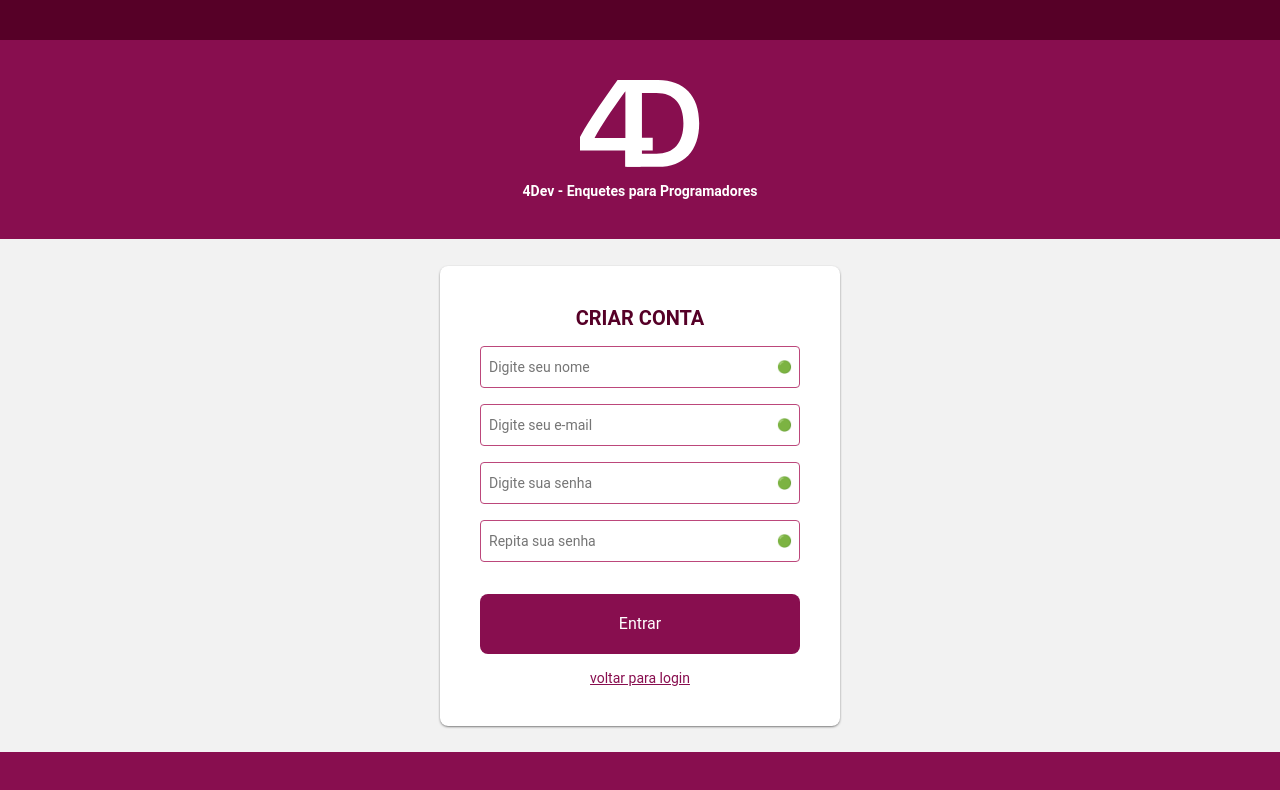
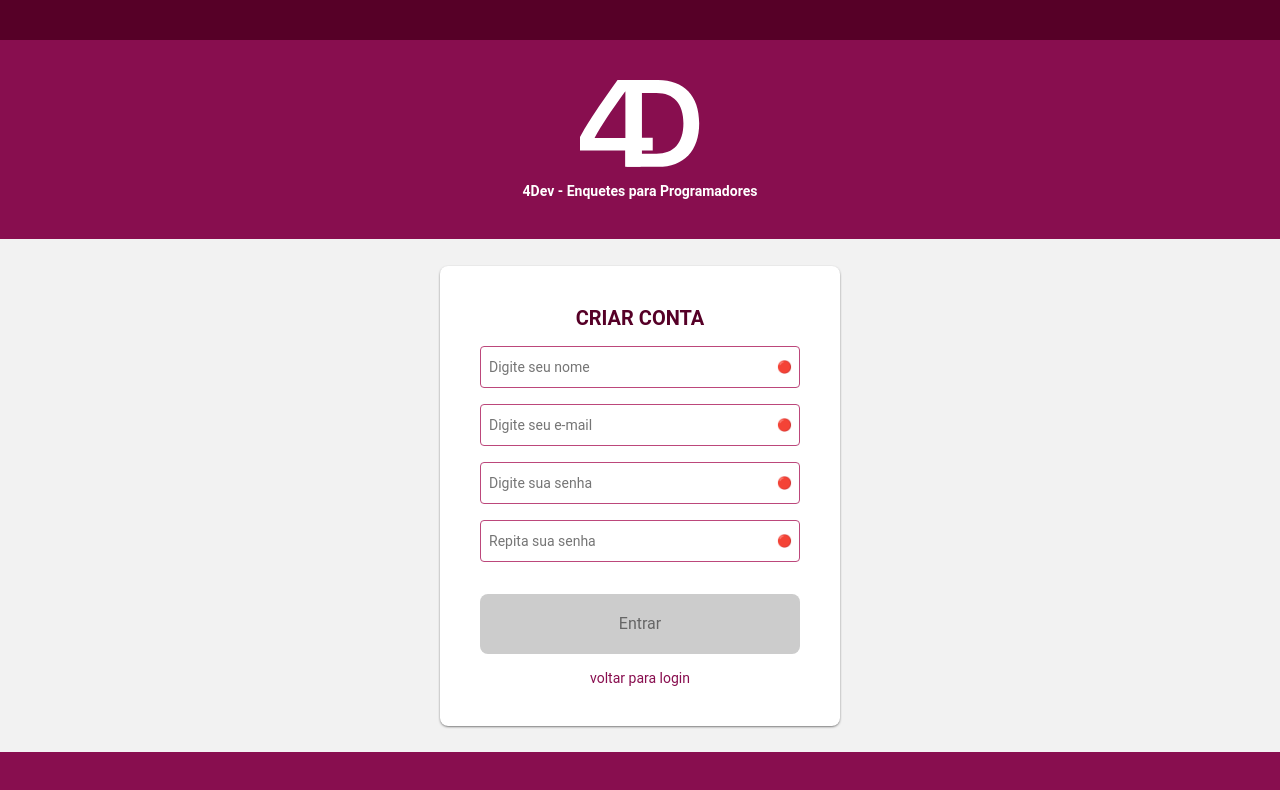
Before and after one commit to alanflpns/clean-architecture-solid-reactjs, a React (Create React App) app: page /signup in a window 1280 px wide. Shown: the top 790 px of the page. Built offline with nearby package versions, Linux system fonts and the light colour scheme.

Commit message:
feat: ensure SignUp starts with correct initial state

```diff
--- a/src/presentation/pages/signup/signup.tsx
+++ b/src/presentation/pages/signup/signup.tsx
@@ -10,10 +10,19 @@ import { Validation } from "../../protocols/validation";
 import styles from "./signup-styles.module.scss";
 
 function Signup() {
+  const [state, setState] = useState({
+    isLoading: false,
+    nameError: "Campo obrigatório",
+    emailError: "Campo obrigatório",
+    passwordError: "Campo obrigatório",
+    passwordConfirmationError: "Campo obrigatório",
+    mainError: "",
+  });
+
   return (
     <div className={styles.signup}>
       <LoginHeader />
-      <Context.Provider value={{ state: {} }}>
+      <Context.Provider value={{ state }}>
         <form className={styles.form}>
           <h2>Criar Conta</h2>
           <Input type="text" name="name" placeholder="Digite seu nome" />
@@ -28,12 +37,15 @@ function Signup() {
             name="passwordConfirmation"
             placeholder="Repita sua senha"
           />
-          <button type="submit" className={styles.submit}>
+          <button
+            data-testid="submit"
+            disabled
+            type="submit"
+            className={styles.submit}
+          >
             Entrar
           </button>
-          <Link to="/login" className={styles.link}>
-            Voltar para login
-          </Link>
+          <span className={styles.link}>Voltar para login</span>
           <FormStatus />
         </form>
       </Context.Provider>
```
